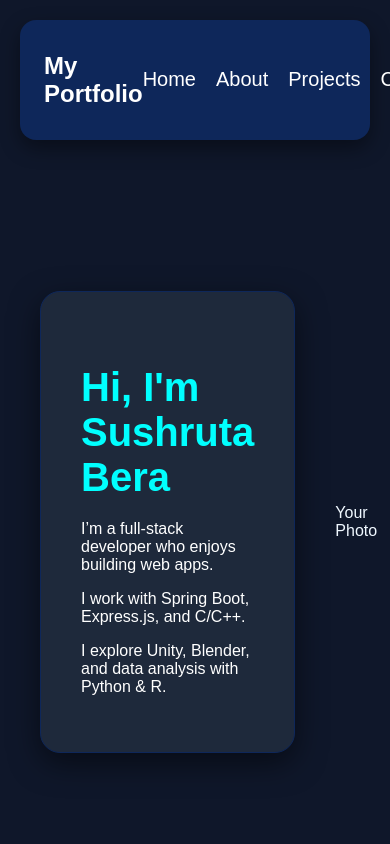
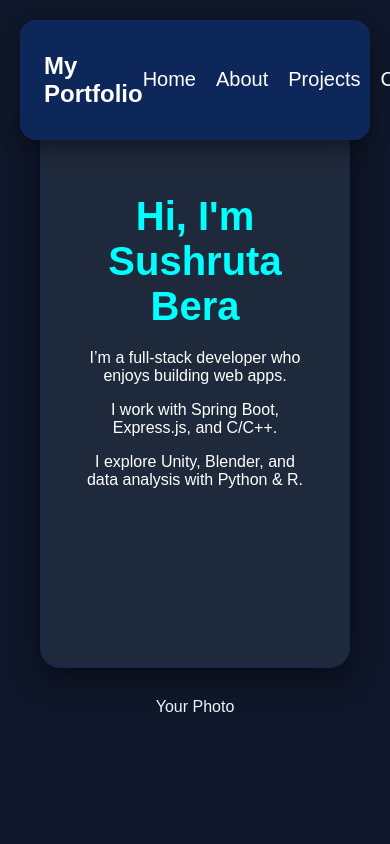
Before and after one commit to SushrutaBera/PortfolioV2, a React (Vite) app: page / in a window 390 px wide. Shown: the top 844 px of the page. Built offline with nearby package versions, Linux system fonts and the light colour scheme.

Commit message:
Fixed the gap between sections and made it mobile responsive

```diff
--- a/src/App.css
+++ b/src/App.css
@@ -4,8 +4,10 @@ html {
 
 section {
   height: auto;
-  padding: 120px 40px 80px;
+  padding: 80px 40px 60px;
   color: aliceblue;
+  max-width: 1200px;
+  margin: 0 auto;
 }
 
 body {
@@ -64,9 +66,9 @@ body {
 
 .home {
   display: flex;
-  min-height: 100vh;
-  padding: 100px 40px 40px;
-  gap: 40px;
+  min-height: 85vh;
+  padding: 100px 40px 20px;
+  gap: 30px;
   justify-content: space-between;
   align-items: center;
 }
@@ -95,11 +97,11 @@ body {
 }
 
 .container {
-  padding-top: 50px;
+  padding-top: 20px;
   flex: 7;
   display: flex;
   flex-direction: column;
-  gap: 20px;
+  gap: 15px;
 }
 
 .photo {
@@ -124,9 +126,9 @@ body {
   display: flex;
   flex-direction: column;
   align-items: center;
-  gap: 100px;
+  gap: 40px;
   /* Space between project cards */
-  padding-bottom: 200px;
+  padding-bottom: 80px;
   height: auto;
   /* Allow section to grow with content */
 }
@@ -303,8 +305,8 @@ body {
   justify-content: center;
   align-items: center;
   text-align: center;
-  min-height: 80vh;
-  padding: 100px 20px;
+  min-height: 60vh;
+  padding: 60px 20px;
 }
 
 .contact-container h1 {
@@ -375,3 +377,28 @@ body {
     grid-template-columns: 1fr;
   }
 }
+
+@media (max-width: 768px) {
+  section {
+    padding: 60px 20px 40px; /* Much tighter on mobile */
+  }
+
+  .home {
+    flex-direction: column;
+    text-align: center;
+    padding-top: 120px;
+  }
+
+  .project-card {
+    width: 80%; /* Cards take more width on mobile */
+  }
+
+  .project-item:nth-child(odd) .project-card,
+  .project-item:nth-child(even) .project-card {
+    margin: 0; /* Center cards on mobile */
+  }
+
+  .timeline-line, .circle {
+    display: none; /* Hide timeline on small screens for clarity */
+  }
+}
```
